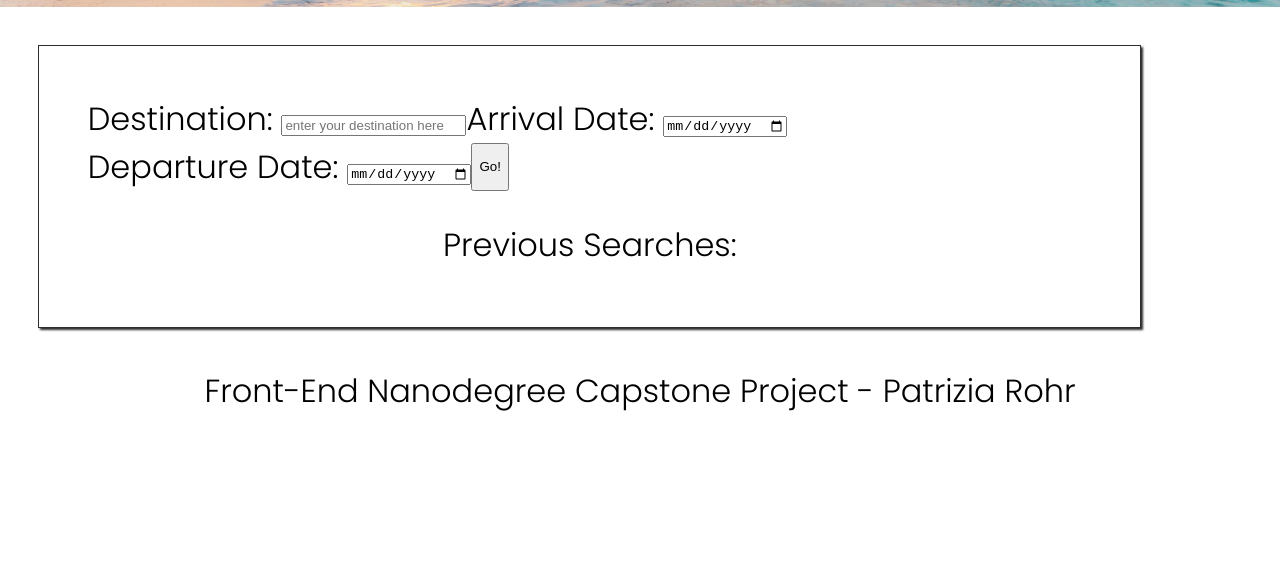
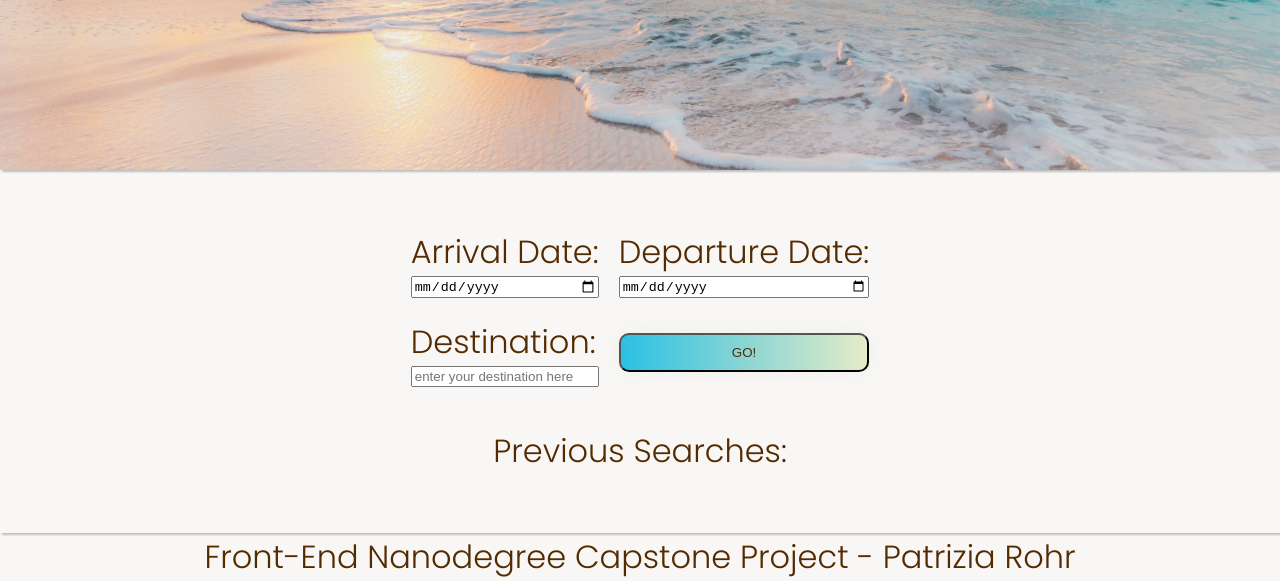
Before and after one commit to galleriesofdreams/Capstone, a website built with webpack: page src/client/views/index.html in a window 1280 px wide. Shown: the part 657-1238 px from the top of the page. Before the commit the page ends 1072 px from the top, so only its background shows below. Built offline with nearby package versions, Linux system fonts and the light colour scheme; a web font is replaced by a local one.

Commit message:
CSS Finalized
Added styles to page elements

```diff
--- a/src/client/styles/base/_base.scss
+++ b/src/client/styles/base/_base.scss
@@ -1,3 +1,15 @@
-body{
-    margin: 0;
-    }
+html, body {
+    height: 100%;
+  }
+  body {
+    display: flex;
+    flex-direction: column;
+    margin: 0px;
+    background-color: #f8f7f5;
+  }
+  #container {
+    flex: 1 0 auto;
+  }
+  .footer {
+    flex-shrink: 0;
+  }
--- a/src/client/styles/components/_buttons.scss
+++ b/src/client/styles/components/_buttons.scss
@@ -0,0 +1,26 @@
+.btn-grad {
+    background-image: linear-gradient(
+        to right,
+        #2bc0e4 0%,
+        #eaecc6 51%,
+        #2bc0e4 100%
+    );
+}
+.btn-grad {
+    margin: 10px;
+    padding: 15px 45px;
+    text-align: center;
+    text-transform: uppercase;
+    transition: 0.5s;
+    background-size: 200% auto;
+    color: white;
+    box-shadow: 0 0 20px #eee;
+    border-radius: 10px;
+    place-self: center;
+}
+
+.btn-grad:hover {
+    background-position: right center; /* change the direction of the change here */
+    color: #fff;
+    text-decoration: none;
+}
--- a/src/client/styles/components/_form.scss
+++ b/src/client/styles/components/_form.scss
@@ -1,21 +1,43 @@
 main {
     display: grid;
     grid-area: main;
-    width: 80%;
     font-size: 2.5vw;
-    border: 1px solid #2d2d2d;
-    box-shadow: 2px 2px 2px #2d2d2d;
+    box-shadow: 2px 2px 2px #bebebe;
     font-family: $poppins;
-    margin: 3%;
-    padding: 3%;
+    padding: 3% 0;
 }
 
 .form,
 .holder_entry,
 .title {
-    display: flex;
-    flex-wrap: wrap;
-    justify-self: center;
+    display: grid;
+    place-self: center;
     padding: 10px;
+    color: #532b01;
+}
 
+.holder_city,
+.arrival_date,
+.departure_date,
+.btn-grad {
+    display: grid;
+    place-self: center stretch;
+    padding: 10px;
+    color: #532b01;
 }
+
+.arrival_date {
+    grid-area: 1 / 1 / 1 / 2;
+}
+
+.departure_date {
+    grid-area: 1 / 2 / 1 / 3;
+}
+
+.holder_city {
+    grid-area: 2 / 1 / 2 / 2;
+}
+
+.btn-grad {
+    grid-area: 2 / 2 / 2 / 3;
+}
--- a/src/client/styles/layout/_footer.scss
+++ b/src/client/styles/layout/_footer.scss
@@ -4,4 +4,5 @@ footer {
     justify-items: center;
     font-family: $poppins;
     font-size: 2.5vw;
+    color: #532b01;
 }
--- a/src/client/styles/layout/_grid.scss
+++ b/src/client/styles/layout/_grid.scss
@@ -1,17 +1,15 @@
 #container {
     display: grid;
-    grid-template-columns: repeat(3fr);
-    grid-template-rows: 1fr 1fr 1fr;
-    gap: 0px 0px;
+    grid-template-columns: repeat(3, 1fr);
+    grid-template-rows: auto;
     grid-template-areas:
       "header header header"
-      ". main ."
+      "main main main"
       "footer footer footer";
-    flex-grow: 1;
   }
 
-.flex-wrapper {
-    display: flex;
-    min-height: 100vh;
-    flex-direction: column;
+  .form {
+    display: grid;
+    grid-template-columns: repeat(2, 1fr);
+    grid-template-rows: repeat(2, 1fr);
 }
--- a/src/client/styles/layout/_header.scss
+++ b/src/client/styles/layout/_header.scss
@@ -1,8 +1,11 @@
 header {
     display: grid;
+    grid-area: header;
     background-image: url('../media/sean-o-KMn4VEeEPR8-unsplash_adobespark.jpg');
     background-size: cover;
     width: 100%;
+    box-shadow: 2px 2px 2px #bebebe;
+    padding: 3% 0;
 }
 
 h1 {
@@ -11,6 +14,7 @@ h1 {
     font-family: $rancho;
     font-size: 6vw;
     margin: 10px;
+    color: #532b01;
 }
 
 h2 {
@@ -18,6 +22,6 @@ h2 {
     text-align: center;
     font-family: $poppins;
     font-size: 5vw;
-    margin: 10px;
     padding: 10%;
+    color: #532b01;
 }
--- a/src/client/views/index.html
+++ b/src/client/views/index.html
@@ -1,5 +1,6 @@
 <!DOCTYPE html>
 <html>
+
 <head>
   <meta charset="UTF-8">
   <meta name="viewport" content="width=device-width, initial-scale=1.0">
@@ -7,7 +8,6 @@
 </head>
 
 <body>
-      <div class="flex-wrapper">
   <div id="container">
     <h1>
       Second to the right. And straight on 'til morning.
@@ -20,31 +20,30 @@
 
     <main>
       <div class="form">
-              <div class ="holder_city">
-                <label for="city">Destination:</label>
+        <div class="arrival_date">
+          <label for="date">Arrival Date: </label>
+          <input type="date" id="arrival">
+        </div>
+        <div class="departure_date">
+          <label for="date">Departure Date: </label>
+          <input type="date" id="departure">
+        </div>
+        <div class="holder_city">
+          <label for="city">Destination: </label>
           <input type="text" id="city" placeholder="enter your destination here">
         </div>
-              <div class = "arrival_date">
-                <label for ="date">Arrival Date:</label>
-                <input type ="date" id="arrival">
+        <button class="btn-grad" id="search" type="submit">Go!</button>
       </div>
-              <div class = "departure_date">
-                <label for ="date">Departure Date:</label>
-                <input type ="date" id="departure">
-              </div>
-              <button id="search" type = "submit">Go!</button>
-            </div>
-            <div class ="holder_entry">
-              <div class = "title">
+      <div class="holder_entry">
+        <div class="title">
           Previous Searches:
         </div>
       </div>
     </main>
-
+  </div>
   <footer>
     Front-End Nanodegree Capstone Project - Patrizia Rohr
   </footer>
-       </div>
-      </div>
 </body>
+
 </html>
```
Lines whose indentation alone changed are shown as unchanged.
